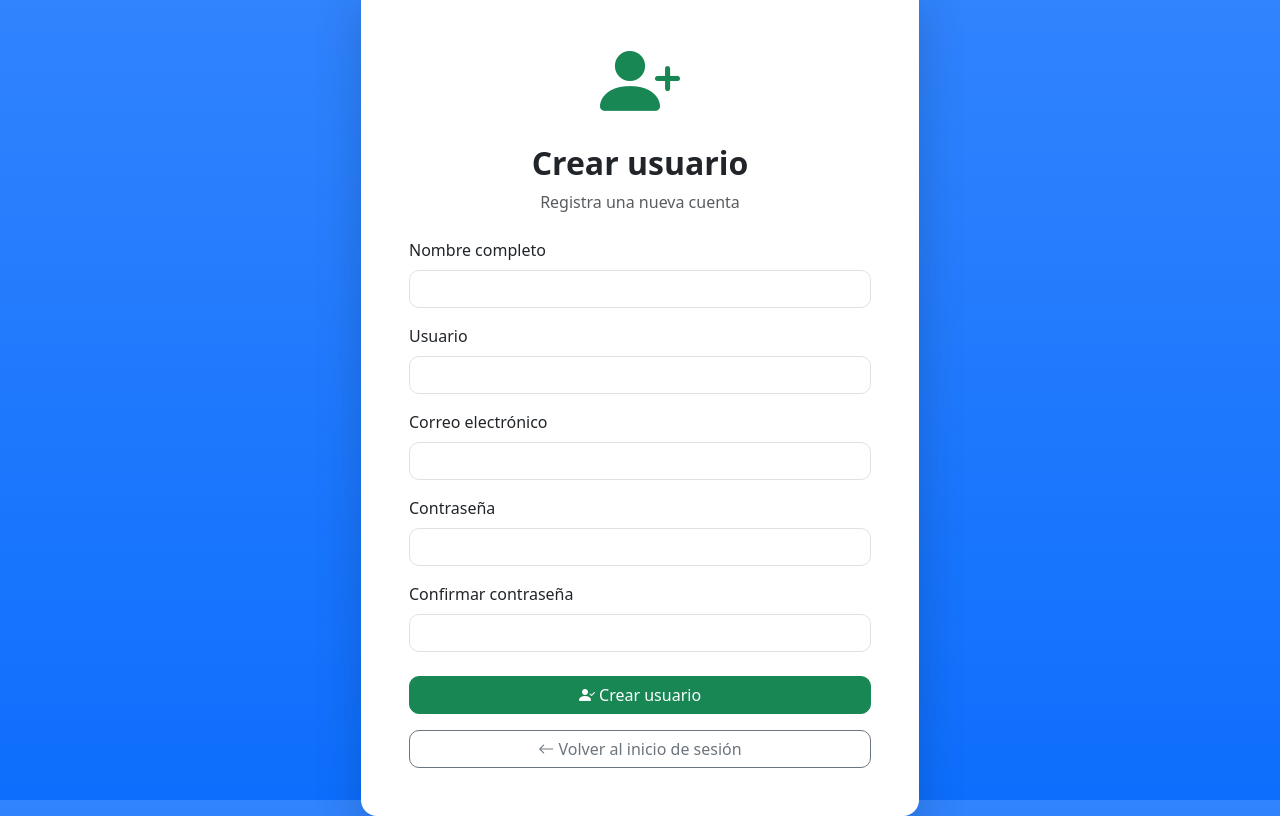
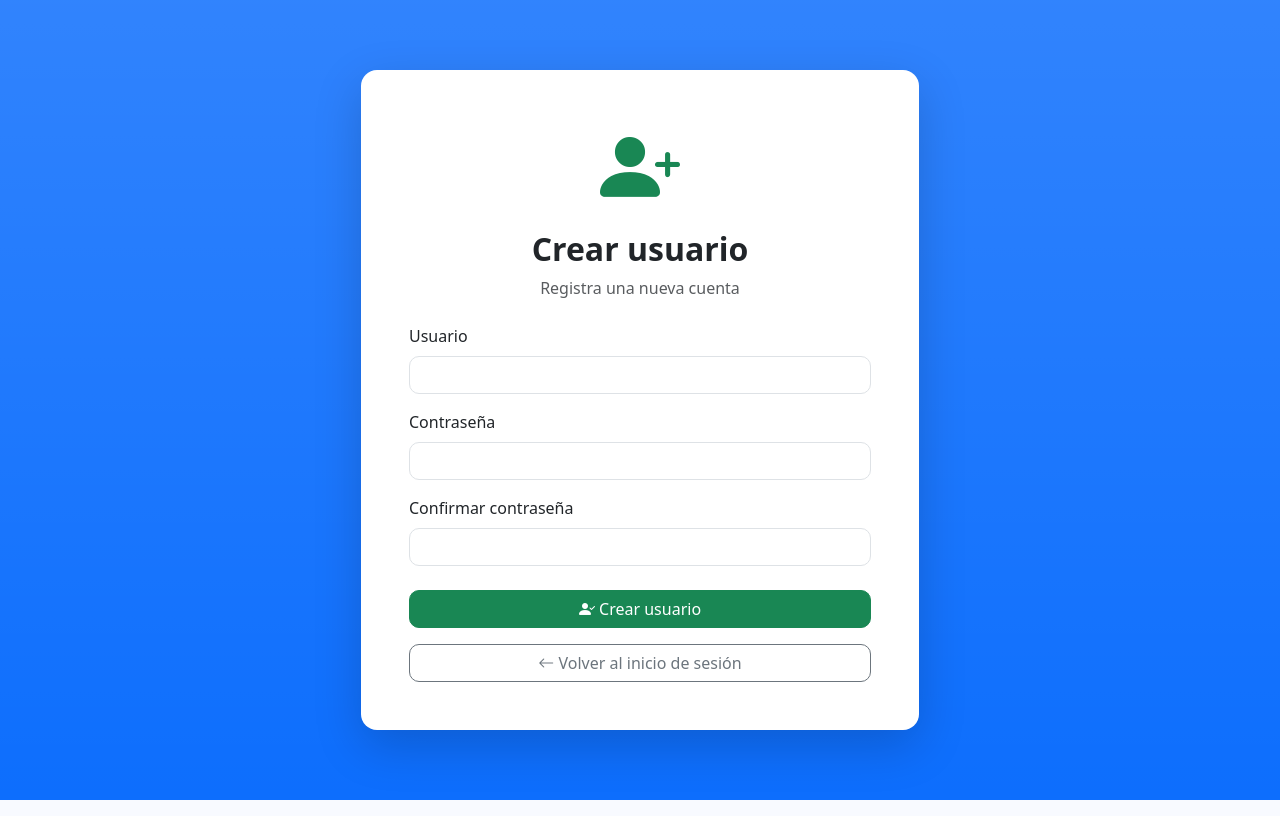
Before and after one commit to josjual86-star/pruebapython, a Flask app: page /crear_usuario in a window 1280 px wide. Run offline with Flask 3, Linux system fonts and the light colour scheme; some libraries are stand-ins or nearby versions.

Commit message:
se elimino correo y nombre completo

```diff
--- a/app.py
+++ b/app.py
@@ -20,6 +20,7 @@ def crear_usuario():
     if request.method == "POST":
         # Aquí guardarás el usuario
         return "Usuario creado"
+
 
     return render_template("crear_usuario.html")
 
--- a/templates/crear_usuario.html
+++ b/templates/crear_usuario.html
@@ -47,15 +47,6 @@
                 <form action="/crear_usuario" method="POST">
 
                     <div class="mb-3">
-                        <label class="form-label">Nombre completo</label>
-                        <input
-                            type="text"
-                            class="form-control"
-                            name="nombre"
-                            required>
-                    </div>
-
-                    <div class="mb-3">
                         <label class="form-label">Usuario</label>
                         <input
                             type="text"
@@ -63,16 +54,6 @@
                             name="usuario"
                             required>
                     </div>
-
-                    <div class="mb-3">
-                        <label class="form-label">Correo electrónico</label>
-                        <input
-                            type="email"
-                            class="form-control"
-                            name="correo"
-                            required>
-                    </div>
-
                     <div class="mb-3">
                         <label class="form-label">Contraseña</label>
                         <input
```
